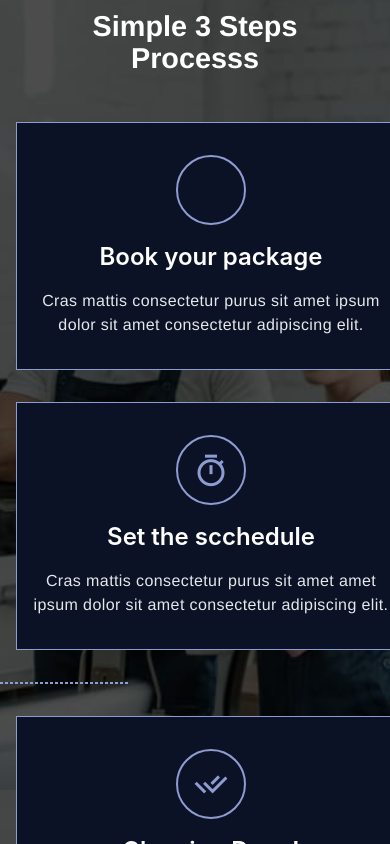
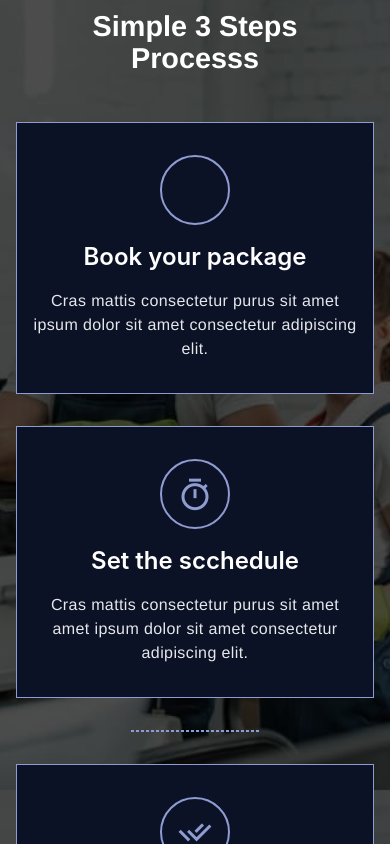
Before and after one commit to Ifenna-Pascal/cleaning-booking-app, a Next.js app: page / in a window 390 px wide. Shown: the part 6340-7184 px from the top of the page. Built offline with nearby package versions, Linux system fonts and the light colour scheme.

Commit message:
finsijed mobile home view

```diff
--- a/src/section/home/Process.jsx
+++ b/src/section/home/Process.jsx
@@ -6,7 +6,7 @@ function Processes() {
     <div className={`min-h-[70vh]  w-full bg-processTwo  bg-no-repeat bg-cover flex  flex-col md:flex-row bg-center bg-fixed relative`}>
        <div className='max-w-[1250px] w-full py-16  flex flex-col items-center justify-center relative mx-auto'>
           <h1 className="text-center pb-12 text-white font-poppins text-[1.8em] md:text-[2.5em] leading-[2rem] md:leading-[4rem] font-semibold capitalize">Simple 3 Steps <br /> Processs</h1>
-          <div className="flex justify-between  md:mx-0 space-y-8 md:space-y-0 flex-col md:flex-row md:items-center">
+          <div className="flex justify-between mx-4 md:mx-0 space-y-8 md:space-y-0 flex-col md:flex-row items-center">
               <Process header="Book your package" content="Cras mattis consectetur purus sit amet ipsum dolor sit amet consectetur adipiscing elit." icon="ri-book-mark-line" />
               <Process header="Set the scchedule" content="Cras mattis consectetur purus sit amet amet ipsum dolor sit amet consectetur adipiscing elit." icon="ri-timer-line" />
               <div><div className="w-32  flex relative items-center justify-center border border-dashed border-process_logo px-6"></div></div>
```
